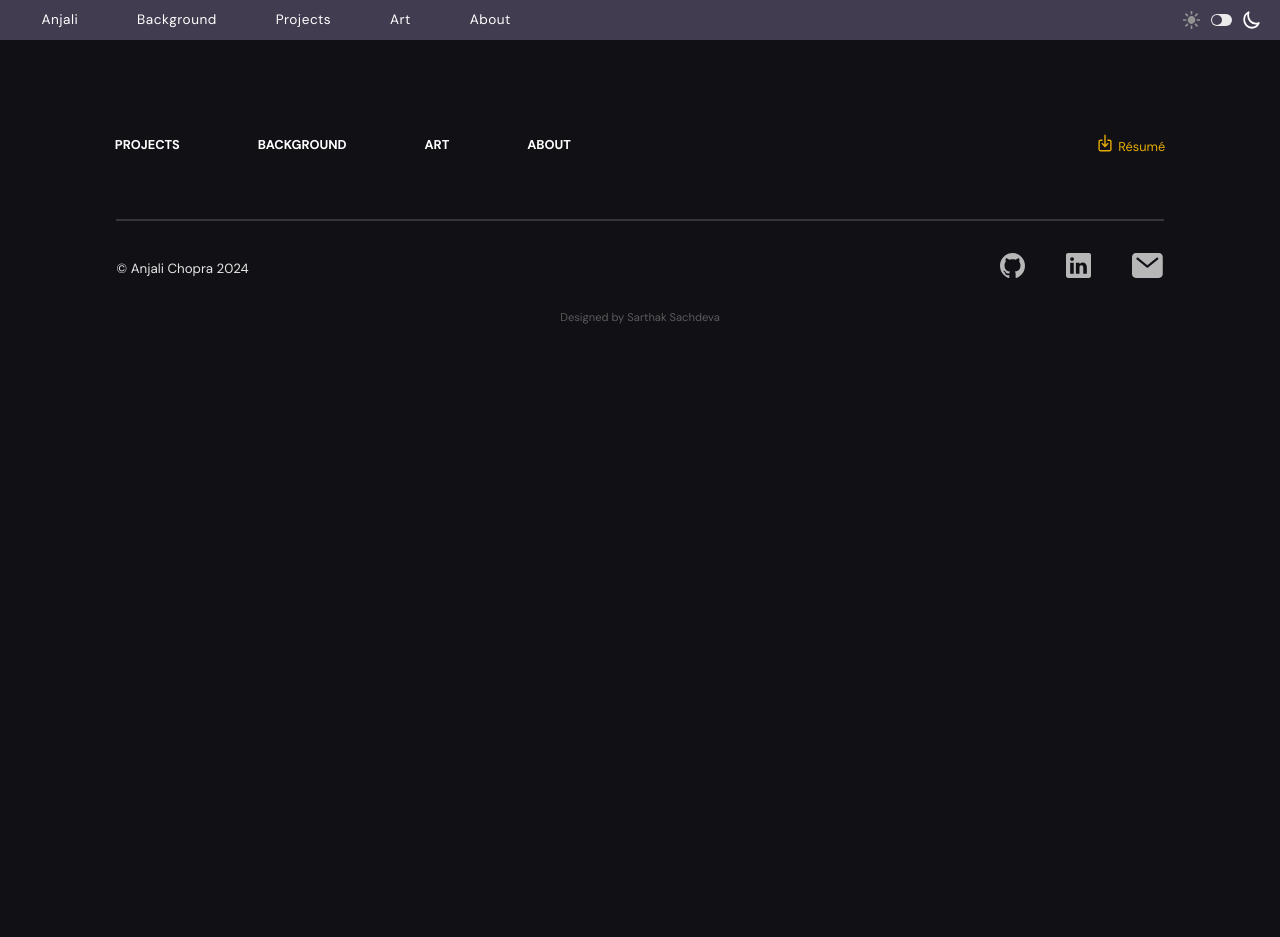
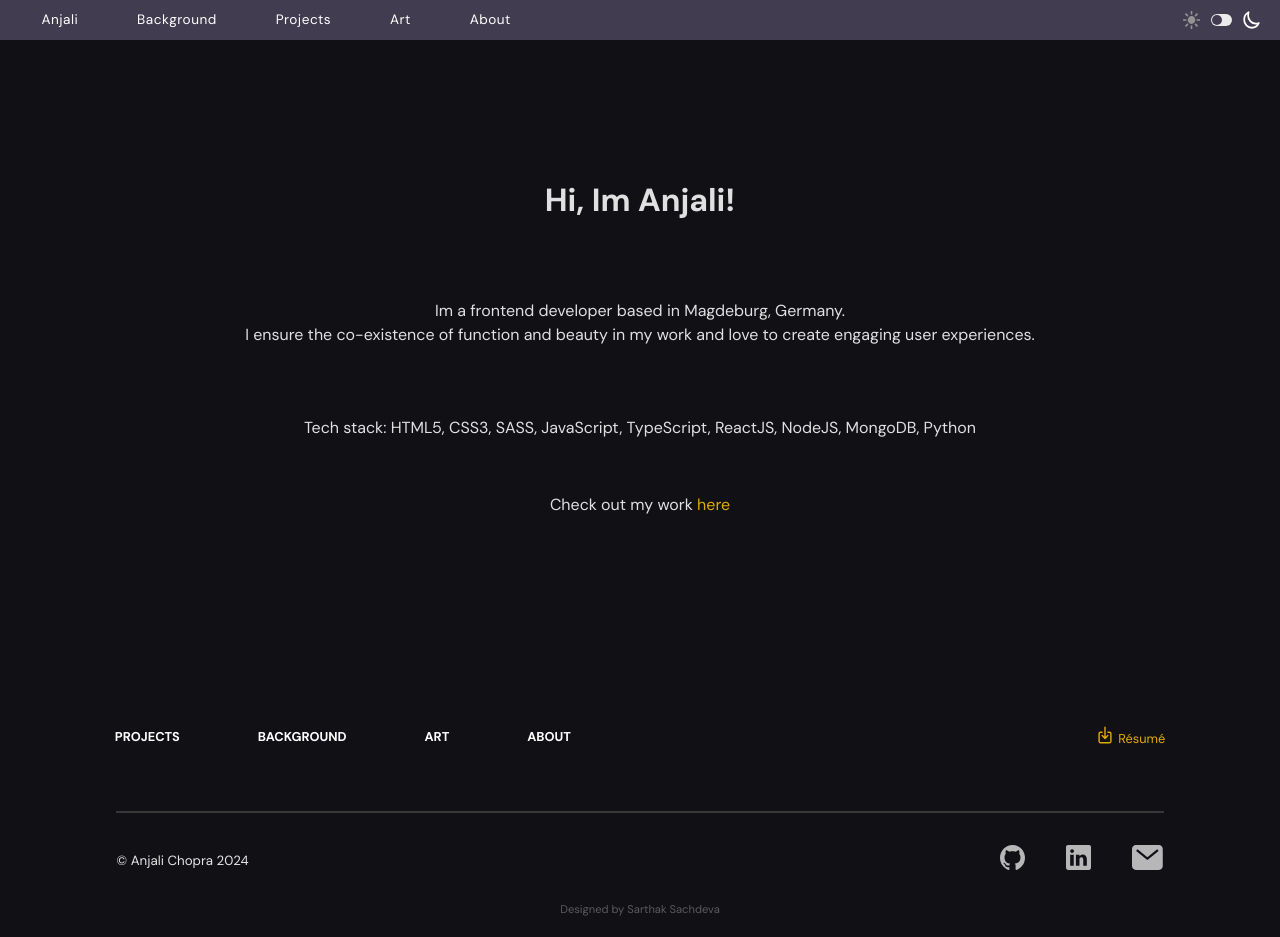
Before and after one commit to chopraanjali/chopraanjali.github.io, a React (Vite) app: page /about in a window 1280 px wide. Before the commit the page ends 800 px from the top, so only its background shows below. Built offline with nearby package versions, Linux system fonts and the light colour scheme.

Commit message:
edit: renamed Contact route to About

```diff
--- a/src/App.jsx
+++ b/src/App.jsx
@@ -1,15 +1,15 @@
-import { useState } from "react";
-import { BrowserRouter as Router, Routes, Route } from "react-router-dom";
-import "./App.scss";
-import Navbar from "./components/Layout/Navbar";
-import Footer from "./components/Layout/Footer";
-import Home from "./components/Pages/Home";
-import Contact from "./components/Pages/Contact";
-import Projects from "./components/Pages/Projects";
-import WorkExperience from "./components/Pages/WorkExperience";
-import Education from "./components/Pages/Education";
-import Art from "./components/Pages/Art";
-import WindowPane from "./components/Layout/WindowPane";
+import { useState } from 'react';
+import { BrowserRouter as Router, Routes, Route } from 'react-router-dom';
+import './App.scss';
+import Navbar from './components/Layout/Navbar';
+import Footer from './components/Layout/Footer';
+import Home from './components/Pages/Home';
+import About from './components/Pages/About';
+import Projects from './components/Pages/Projects';
+import WorkExperience from './components/Pages/WorkExperience';
+import Education from './components/Pages/Education';
+import Art from './components/Pages/Art';
+import WindowPane from './components/Layout/WindowPane';
 
 function App() {
   // const [count, setCount] = useState(0);
@@ -20,7 +20,7 @@ function App() {
         <Navbar />
         <Routes>
           <Route path="" element={<Home />}></Route>
-          <Route path="contact" element={<Contact />}></Route>
+          <Route path="about" element={<About />}></Route>
           <Route path="education" element={<Education />}></Route>
           <Route path="workExperience" element={<WorkExperience />}></Route>
           <Route path="projects" element={<Projects />}></Route>
```
Also changed, not shown: src/components/Pages/About.jsx (renamed from src/components/Pages/Contact.jsx).
